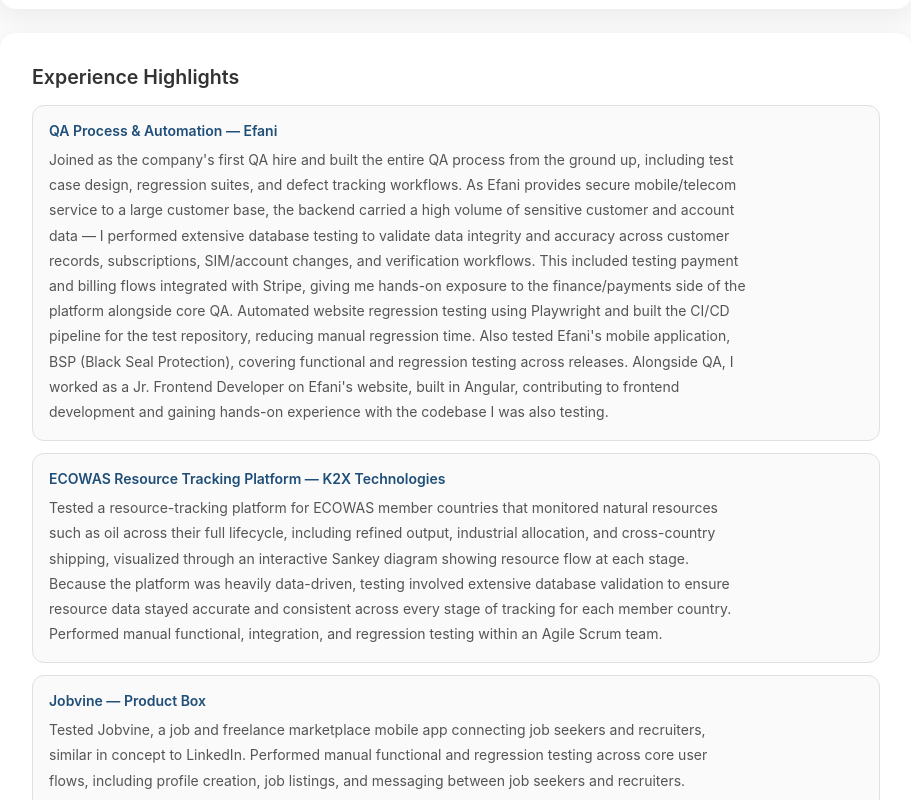
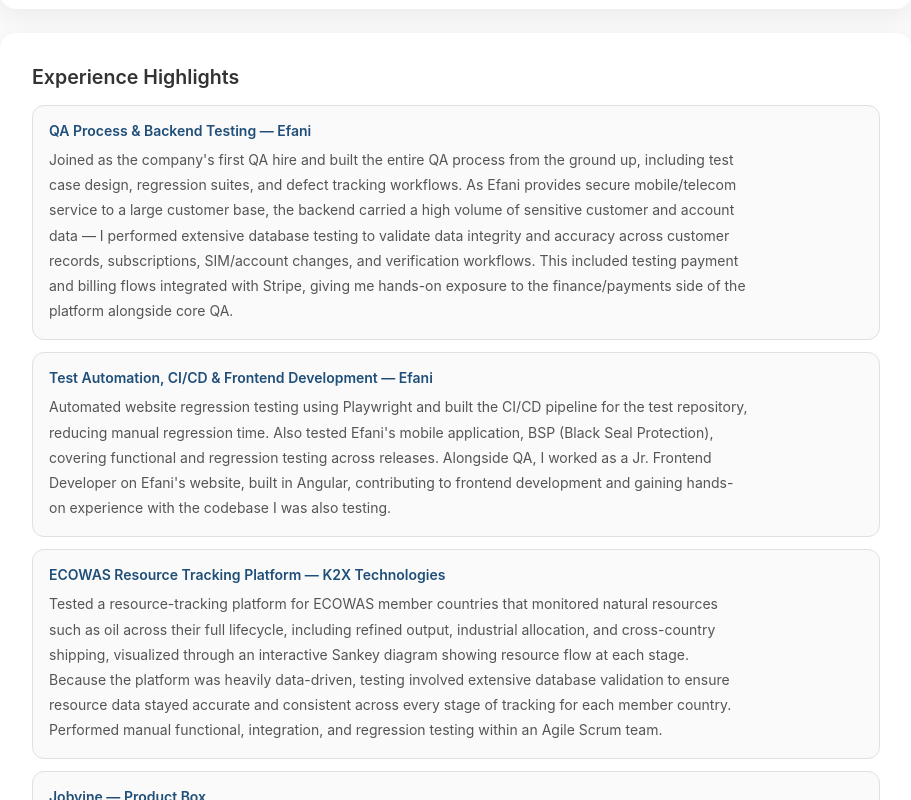
Before and after one commit to root972/Meine-Portfolio, an Angular app: page /dashboard in a window 1280 px wide. Shown: the part 1980-2780 px from the top of the page, without its empty margins (184-1095 px from the left). Built offline with nearby package versions, Linux system fonts and the light colour scheme.

Commit message:
Experience section portfolio UI

```diff
--- a/src/app/pages/dashboard/dashboard.component.html
+++ b/src/app/pages/dashboard/dashboard.component.html
@@ -111,9 +111,16 @@
     <h3>Experience Highlights</h3>
     <div class="experience-list">
       <article class="experience-item">
-        <h4>QA Process &amp; Automation — Efani</h4>
+        <h4>QA Process &amp; Backend Testing — Efani</h4>
         <p>
-          Joined as the company's first QA hire and built the entire QA process from the ground up, including test case design, regression suites, and defect tracking workflows. As Efani provides secure mobile/telecom service to a large customer base, the backend carried a high volume of sensitive customer and account data — I performed extensive database testing to validate data integrity and accuracy across customer records, subscriptions, SIM/account changes, and verification workflows. This included testing payment and billing flows integrated with Stripe, giving me hands-on exposure to the finance/payments side of the platform alongside core QA. Automated website regression testing using Playwright and built the CI/CD pipeline for the test repository, reducing manual regression time. Also tested Efani's mobile application, BSP (Black Seal Protection), covering functional and regression testing across releases. Alongside QA, I worked as a Jr. Frontend Developer on Efani's website, built in Angular, contributing to frontend development and gaining hands-on experience with the codebase I was also testing.
+          Joined as the company's first QA hire and built the entire QA process from the ground up, including test case design, regression suites, and defect tracking workflows. As Efani provides secure mobile/telecom service to a large customer base, the backend carried a high volume of sensitive customer and account data — I performed extensive database testing to validate data integrity and accuracy across customer records, subscriptions, SIM/account changes, and verification workflows. This included testing payment and billing flows integrated with Stripe, giving me hands-on exposure to the finance/payments side of the platform alongside core QA.
+        </p>
+      </article>
+
+      <article class="experience-item">
+        <h4>Test Automation, CI/CD &amp; Frontend Development — Efani</h4>
+        <p>
+          Automated website regression testing using Playwright and built the CI/CD pipeline for the test repository, reducing manual regression time. Also tested Efani's mobile application, BSP (Black Seal Protection), covering functional and regression testing across releases. Alongside QA, I worked as a Jr. Frontend Developer on Efani's website, built in Angular, contributing to frontend development and gaining hands-on experience with the codebase I was also testing.
         </p>
       </article>
 
```
